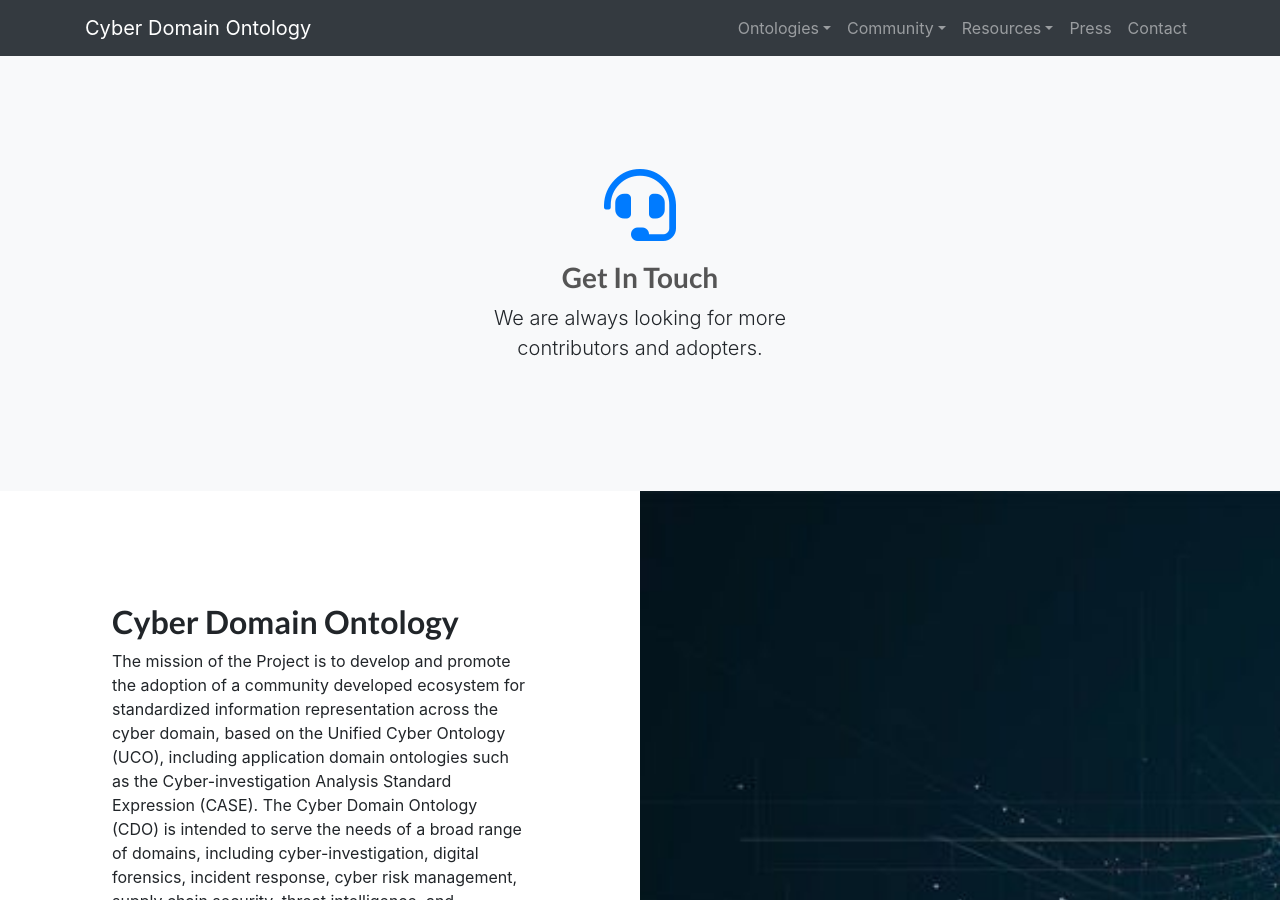
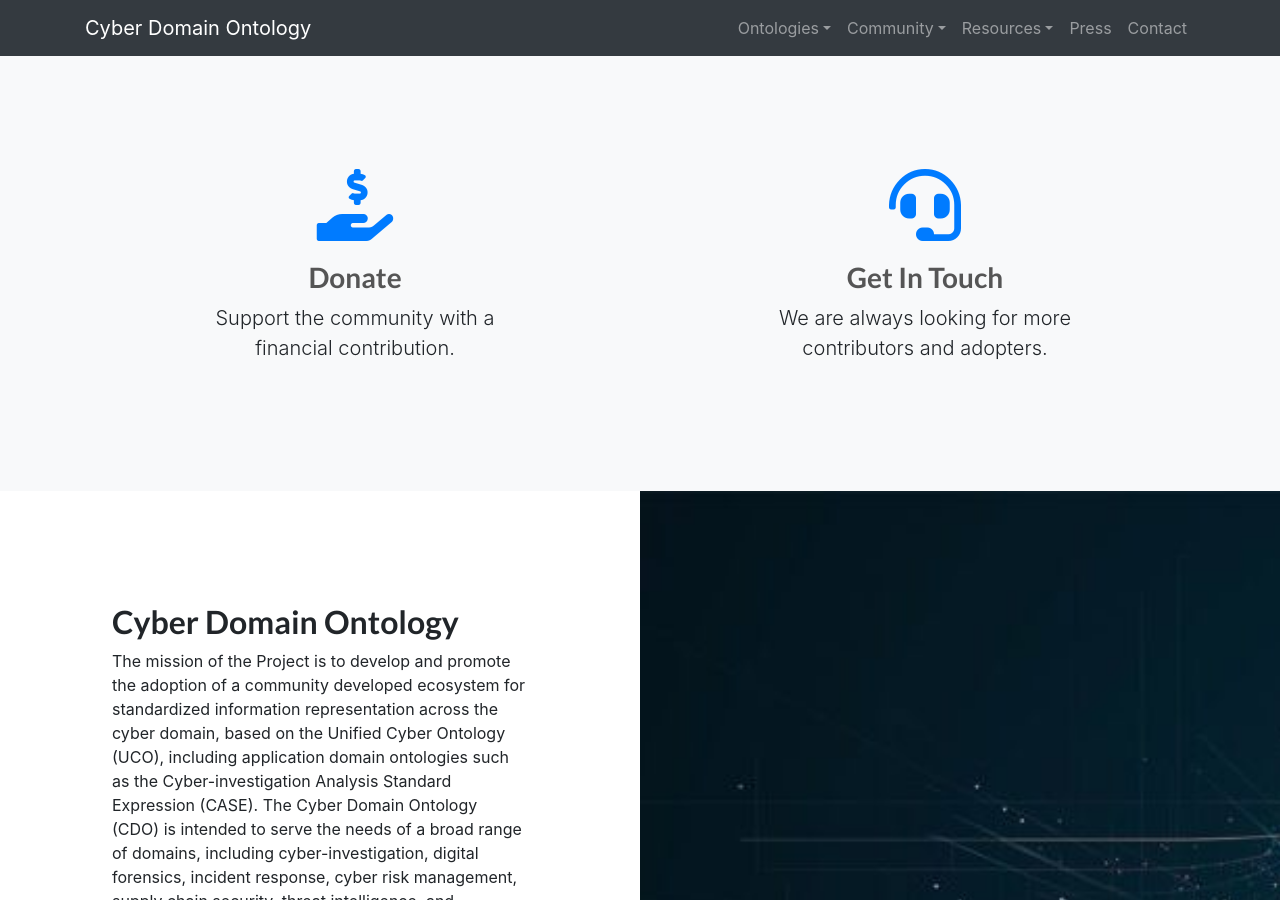
Before and after one commit to Cyber-Domain-Ontology/cdo.github.io, a Jekyll site: the page built from index.html, in a window 1280 px wide and 900 px high, scrolled down 558 px. Built offline with Jekyll 4.4.1, drawn with Linux system fonts in a browser that asks for light colours.

Commit message:
added donate button

```diff
--- a/index.html
+++ b/index.html
@@ -33,7 +33,27 @@ custom_css: home
 <section class="features-icons bg-light text-center">
   <div class="container">
     <div class="row">
-      <div class="col-lg-12">
+      <div class="col-lg-6">
+        <div class="features-icons-item mx-auto mb-0 mb-lg-3">
+          <div class="features-icons-icon d-flex">
+            <a
+              class="m-auto"
+              target="_blank"
+              href="https://crowdfunding.lfx.linuxfoundation.org/initiative/e31ab7f1-283a-445f-a0de-fc22517b94a3"
+              ><i class="fas fa-hand-holding-usd m-auto text-primary"></i
+            ></a>
+          </div>
+          <a
+            target="_blank"
+            href="https://crowdfunding.lfx.linuxfoundation.org/initiative/e31ab7f1-283a-445f-a0de-fc22517b94a3"
+            ><h3>Donate</h3></a
+          >
+          <p class="lead mb-0">
+            Support the community with a financial contribution.
+          </p>
+        </div>
+      </div>
+      <div class="col-lg-6">
         <div class="features-icons-item mx-auto mb-0 mb-lg-3">
           <div class="features-icons-icon d-flex">
             <a class="m-auto" href="/contact.html"
```
